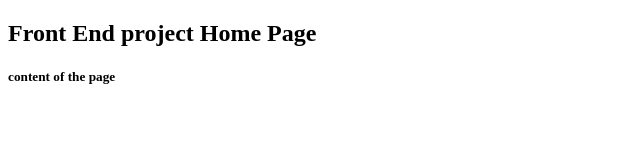
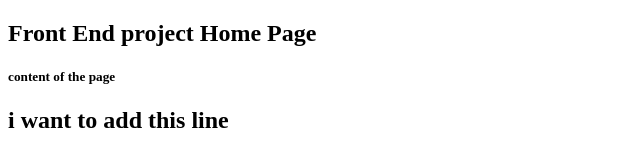
Before and after one commit to Raja0333/GithubTesting, a plain HTML site: page home.html in a window 1280 px wide. Shown: the whole page, without its empty margins (0-640 px from the left). Drawn offline with Linux system fonts and the light colour scheme.

Commit message:
Update home.html
fet:add the new line

```diff
--- a/home.html
+++ b/home.html
@@ -8,5 +8,8 @@
 <body>
     <h2> Front End project Home Page</h2>
     <h5>content of the page</h5>
+    <h2> i want to add this line</h2>
+
 </body>
+
 </html>
```
